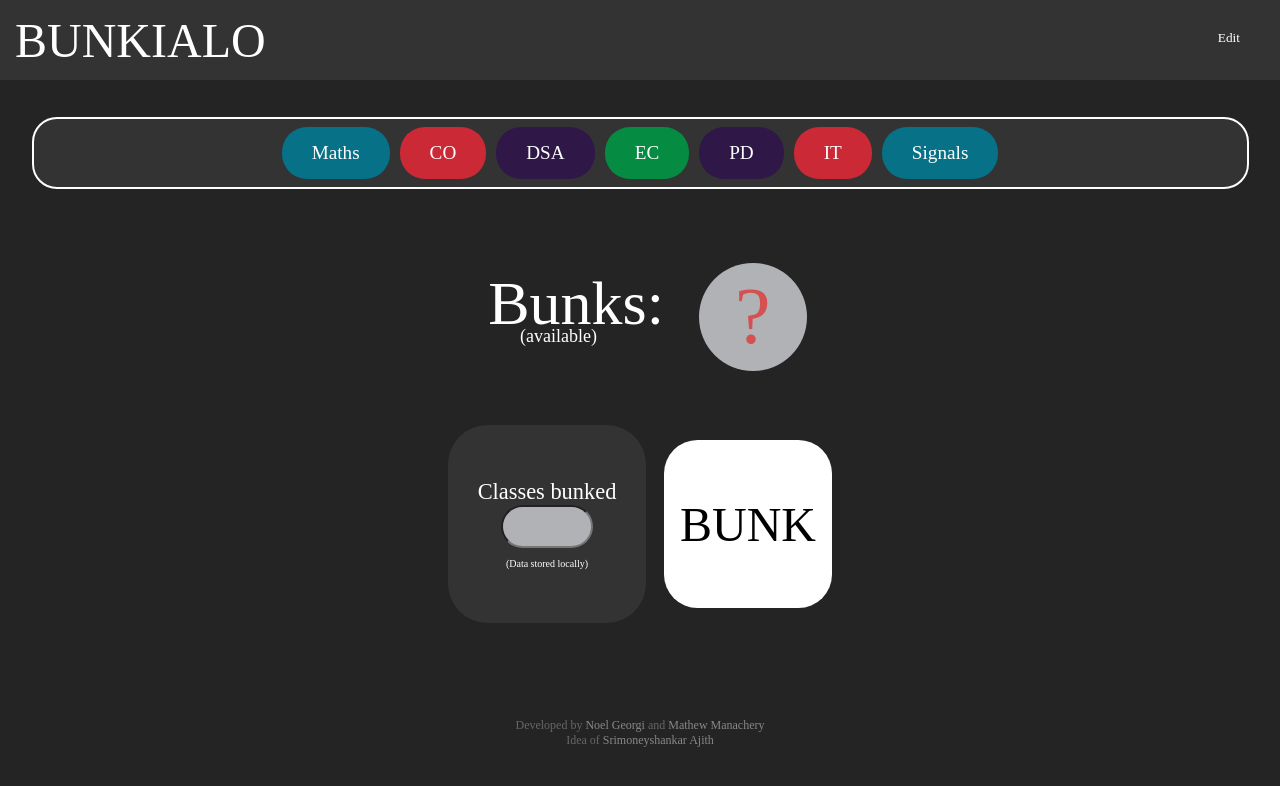
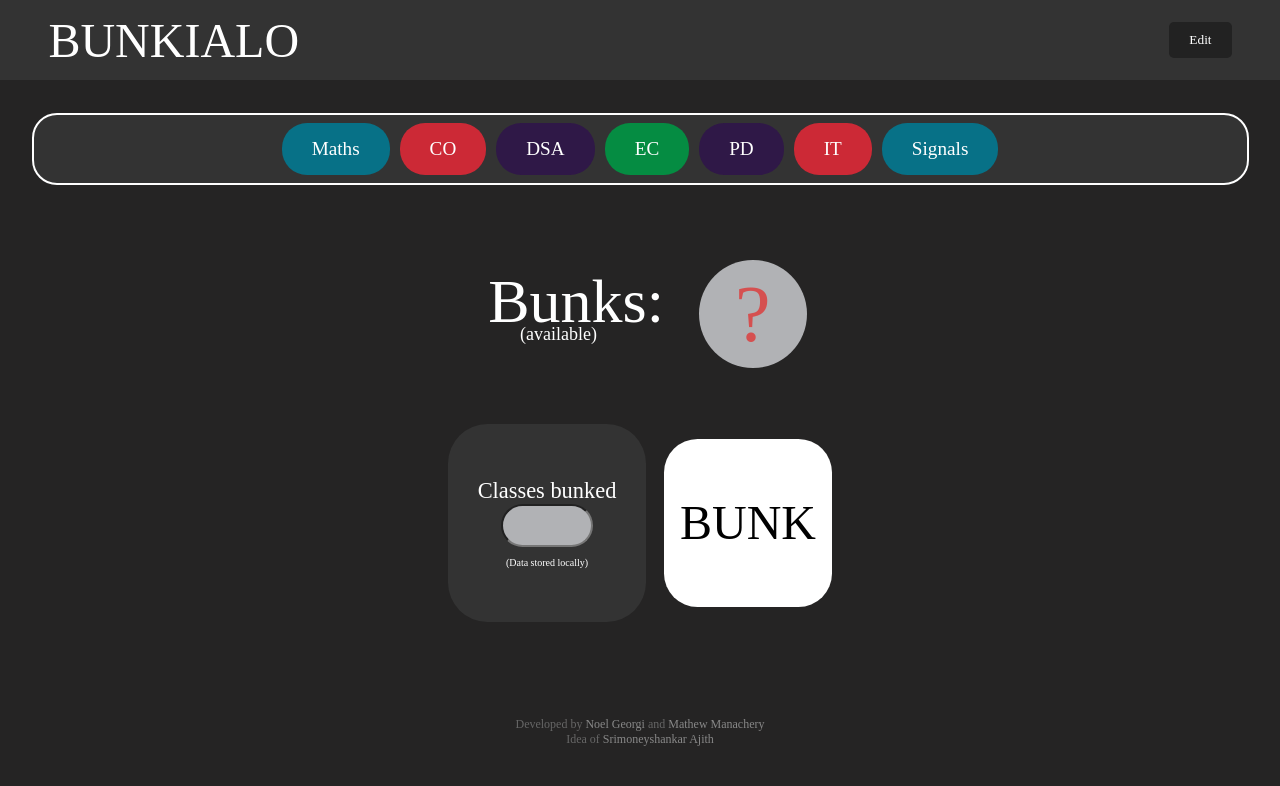
Before and after one commit to mathew2103/Bunkialo, a React (Vite) app: page / in a window 1280 px wide. Shown: the top 786 px of the page. Built offline with nearby package versions, Linux system fonts and the light colour scheme; a web font is replaced by a local one.

Commit message:
better head bar

```diff
--- a/src/App.css
+++ b/src/App.css
@@ -52,7 +52,7 @@ body {
     overflow-x: hidden;
   }
   gap: 10px;
-  margin-top: 10px;
+  margin-top: 80px;
   padding: 8px;
   background-color: #333333;
   border-radius: 25px;
@@ -72,7 +72,16 @@ body {
   color: white;
   font-size: 3rem;
   display: flex;
-  padding-left: 30px;
+
+  align-items: center;
+  justify-content: space-around;
+
+}
+
+.heroText {
+  display: flex;
+  justify-content: flex-start;
+  width: 80%;
 }
 
 .subject-button.active {
@@ -231,11 +240,11 @@ body {
 }
 
 .config-button {
-  position: fixed;
-  top: 20px;
-  right: 20px;
+  /* position: fixed; */
+  /* top: 20px; */
+  /* right: 20px; */
   padding: 10px 20px;
-  background: #333;
+  background: #222;
   color: white;
   border: none;
   border-radius: 5px;
--- a/src/App.jsx
+++ b/src/App.jsx
@@ -91,17 +91,22 @@ export default function App() {
       )}
 
       <div className="hero">
+        <div className="heroText">
         <p>BUNKIALO</p>
+
         </div>
-
-      <div style={{ width: '100%', display: 'flex', justifyContent: 'flex-end', marginBottom: '20px' }}>
         <button
             className="config-button"
             onClick={() => setShowPopup(true)}
           >
             Edit
           </button>
+        {/* <div style={{ width: '100%', display: 'flex', justifyContent: 'flex-end', marginBottom: '20px' }}>
+
+        </div> */}
       </div>
+
+
 
 
       <div className="subjects-container">
```
Lines whose indentation alone changed are shown as unchanged.
